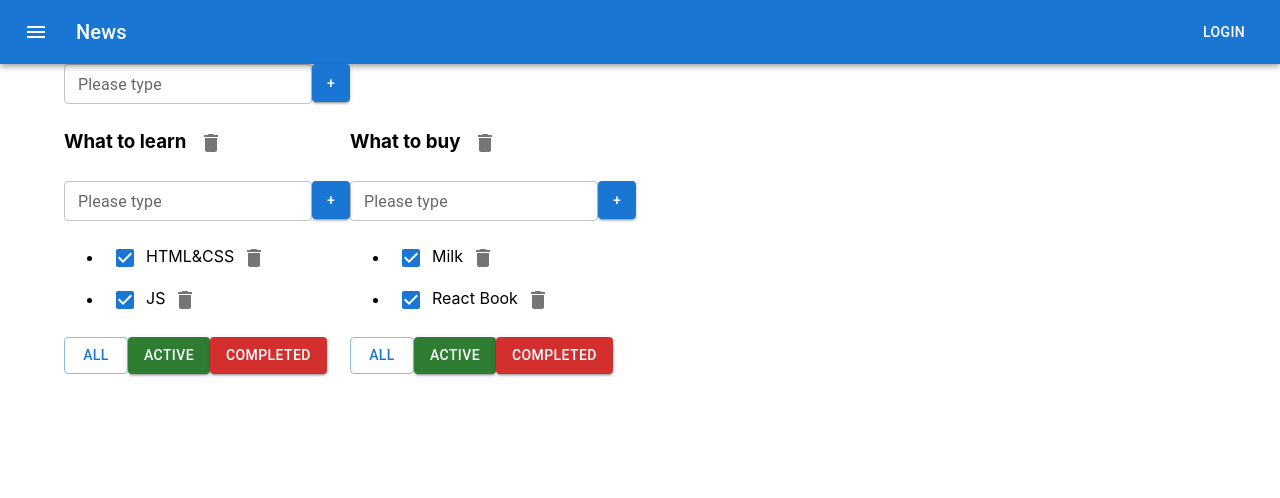
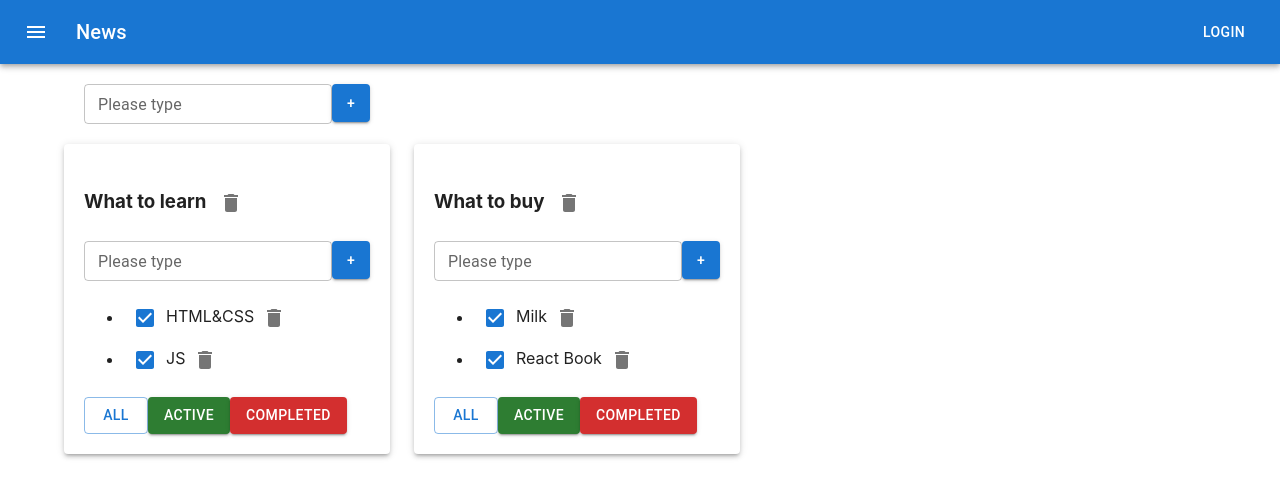
Before and after one commit to Alex-hapa/ToDoit-kamasutra, a React (Create React App) app: page / in a window 1280 px wide. Shown: the top 498 px of the page. Built offline with nearby package versions, Linux system fonts and the light colour scheme.

Commit message:
add more styles

```diff
--- a/src/App.tsx
+++ b/src/App.tsx
@@ -4,7 +4,7 @@ import {TaskType, Todolist} from './Todolist';
 import {v1} from 'uuid';
 import {AddItemForm} from './AddItemForm';
 import ButtonAppBar from './ButtonAppBar';
-import {Container} from '@mui/material';
+import {Container, Paper} from '@mui/material';
 import Grid from '@mui/material/Grid';
 
 export type FilterValuesType = 'all' | 'active' | 'completed';
@@ -125,10 +125,10 @@ function App() {
         <div className="App">
             <ButtonAppBar/>
             <Container fixed>
-                <Grid container>
+                <Grid container style={{padding: '20px'}}>
                     <AddItemForm addItem={addTodolist}/>
                 </Grid>
-                <Grid container>
+                <Grid container spacing={3}>
                     {
                         todolists.map(tl => {
                             let allTodolistTasks = tasks[tl.id];
@@ -141,7 +141,9 @@ function App() {
                                 tasksForTodolist = allTodolistTasks.filter(t => t.isDone === true);
                             }
 
-                            return <Todolist
+                            return <Grid item>
+                                <Paper elevation={3} style={{padding: '20px'}}>
+                                    <Todolist
                                         key={tl.id}
                                         id={tl.id}
                                         title={tl.title}
@@ -155,6 +157,8 @@ function App() {
                                         changeTaskTitle={changeTaskTitle}
                                         changeTodolistTitle={changeTodolistTitle}
                                     />
+                                </Paper>
+                            </Grid>
                         })
                     }
                 </Grid>
```
Lines whose indentation alone changed are shown as unchanged.
